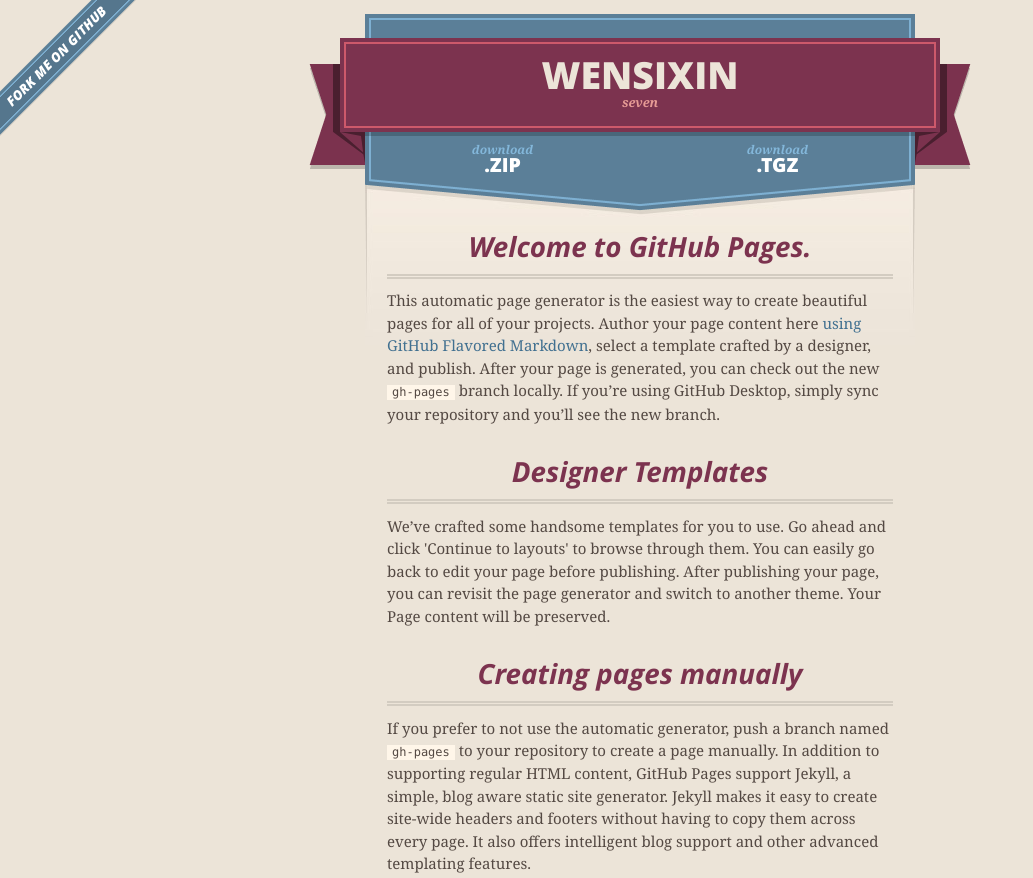
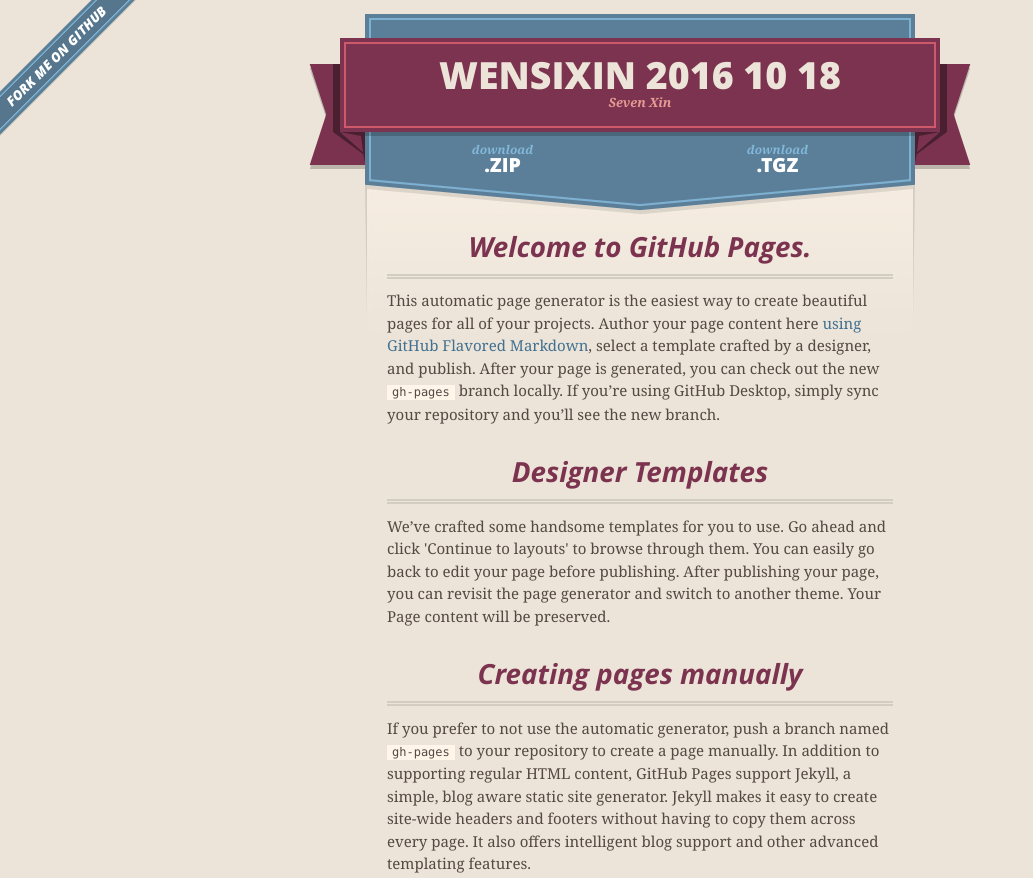
Before and after one commit to WenSiXin/wensi1018, a plain HTML site: page index.html in a window 1280 px wide. Shown: the top 878 px of the page, without its empty margins (0-1033 px from the left). Drawn offline with nearby package versions, Linux system fonts and the light colour scheme.

Commit message:
Update index.html

```diff
--- a/index.html
+++ b/index.html
@@ -27,8 +27,8 @@
       <header>
         <span class="ribbon-outer">
           <span class="ribbon-inner">
-            <h1>Wensixin</h1>
-            <h2>seven</h2>
+            <h1>Wensixin 2016 10 18</h1>
+            <h2>Seven Xin</h2>
           </span>
           <span class="left-tail"></span>
           <span class="right-tail"></span>
```
